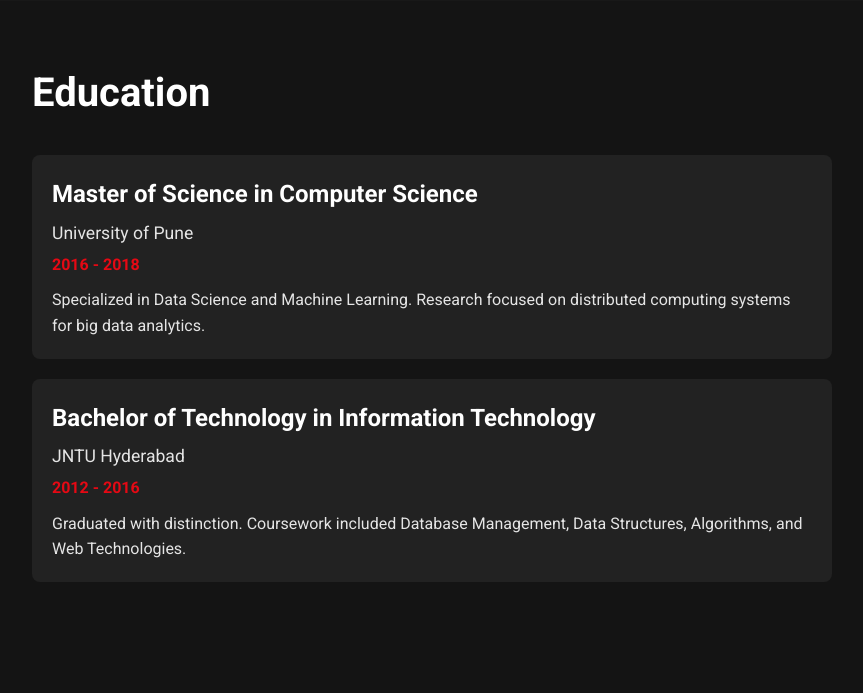
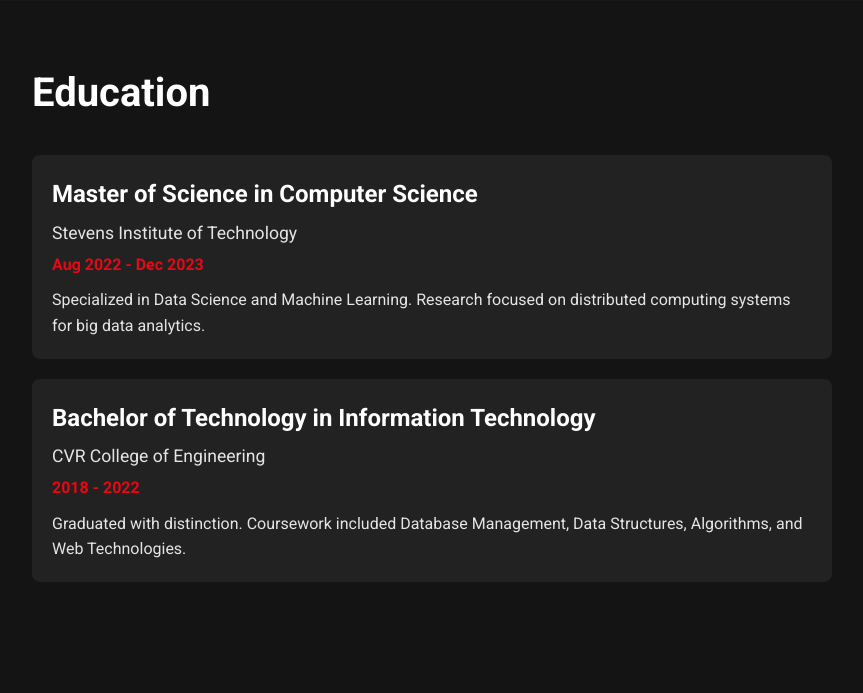
Before and after one commit to Vishnu1604-github/portfolio, a Flask app: page /about in a window 1280 px wide. Shown: the part 1722-2415 px from the top of the page, without its empty margins (8-871 px from the left). Run offline with Flask 3, Linux system fonts and the light colour scheme.

Commit message:
Assistant checkpoint: Updated education information in about.html
Assistant generated file changes:
- templates/about.html: Updated education information with Stevens Institute and CVR College

---

User prompt:

no replace info with master's in Stevens Institute of technology from Aug 2022- Dec 2023, and bachelor's in CVR college of engineering from 2018- 2022

Replit-Commit-Author: Assistant
Replit-Commit-Session-Id: ba9a421e-f620-47e2-9205-92a6c3cc8f33

```diff
--- a/templates/about.html
+++ b/templates/about.html
@@ -78,14 +78,14 @@
             <h2>Education</h2>
             <div class="education-item">
                 <h3>Master of Science in Computer Science</h3>
-                <h4>University of Pune</h4>
-                <p class="education-date">2016 - 2018</p>
+                <h4>Stevens Institute of Technology</h4>
+                <p class="education-date">Aug 2022 - Dec 2023</p>
                 <p>Specialized in Data Science and Machine Learning. Research focused on distributed computing systems for big data analytics.</p>
             </div>
             <div class="education-item">
                 <h3>Bachelor of Technology in Information Technology</h3>
-                <h4>JNTU Hyderabad</h4>
-                <p class="education-date">2012 - 2016</p>
+                <h4>CVR College of Engineering</h4>
+                <p class="education-date">2018 - 2022</p>
                 <p>Graduated with distinction. Coursework included Database Management, Data Structures, Algorithms, and Web Technologies.</p>
             </div>
         </section>
```
